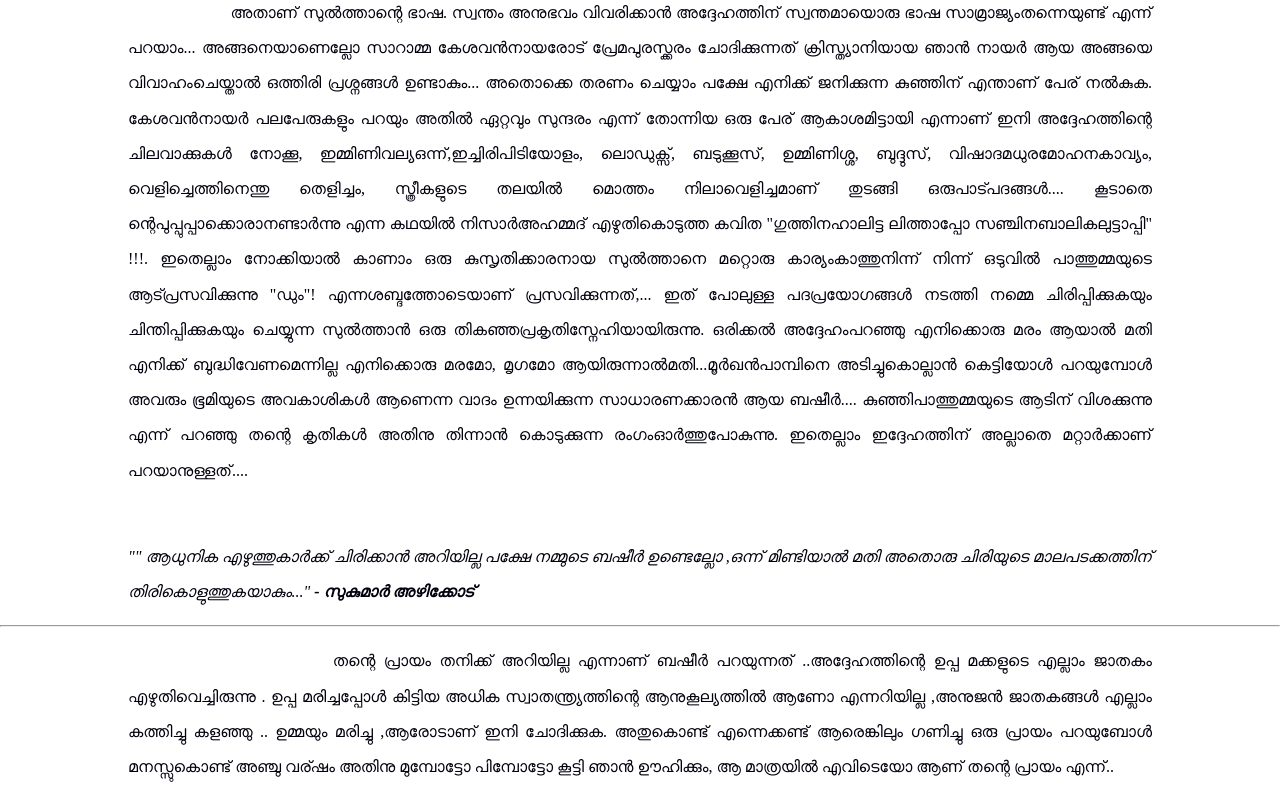
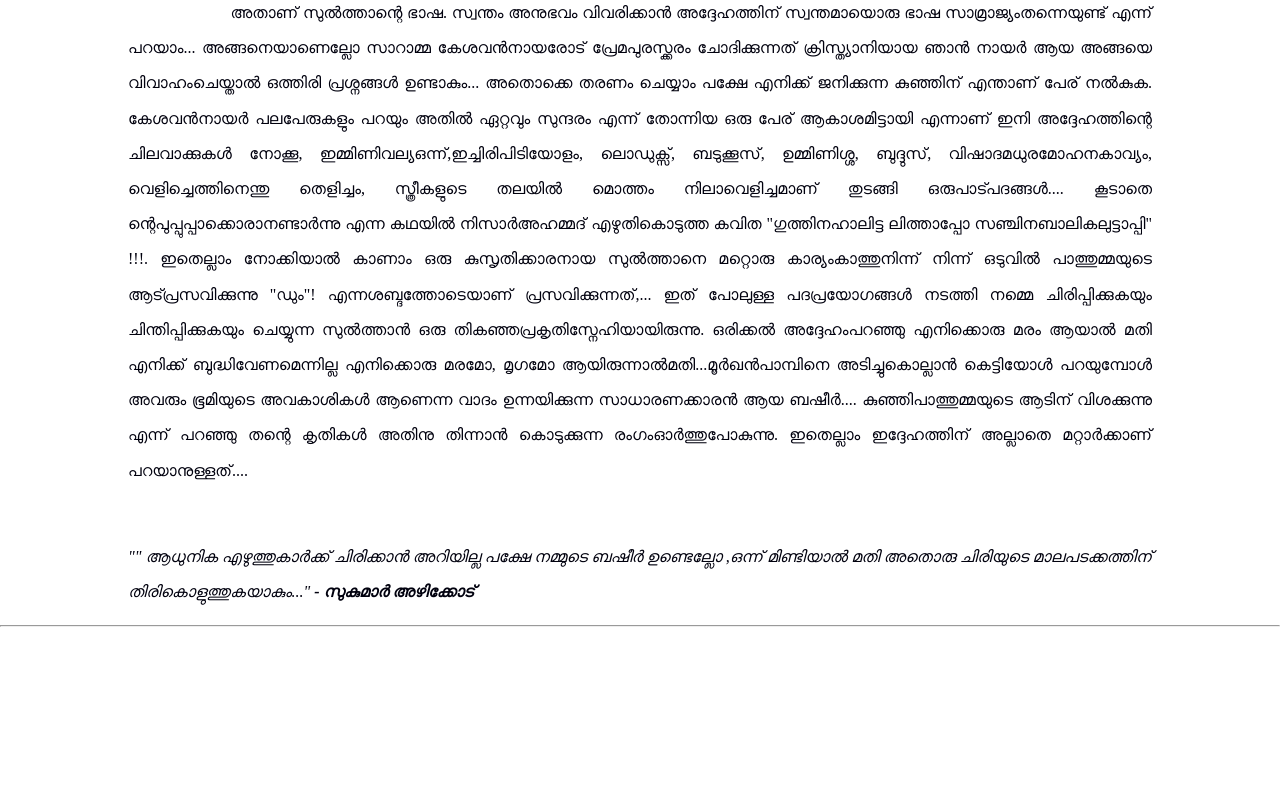
Before and after one commit to muhammadali1405/firstreaders, a plain HTML site: page basheer.html in a window 1280 px wide. Shown: the part 2025-2825 px from the top of the page. After the commit the page ends 2660 px from the top, so only its background shows below. Drawn offline with Linux system fonts and the light colour scheme.

Commit message:
excluded last para

```diff
--- a/basheer.html
+++ b/basheer.html
@@ -159,14 +159,14 @@
           തിരികൊളുത്തുകയാകും..." <span class="writer" >  -  സുകുമാർ അഴിക്കോട് </span> </p>
       </p>
       <hr>
-      <p class="container" style="text-indent: 20%;" >
+      <!--p class="container" style="text-indent: 20%;" >
         തന്റെ പ്രായം തനിക്ക് അറിയില്ല എന്നാണ് ബഷീർ പറയുന്നത് ..അദ്ദേഹത്തിന്റെ ഉപ്പ മക്കളുടെ
         എല്ലാം ജാതകം എഴുതിവെച്ചിരുന്നു . ഉപ്പ മരിച്ചപ്പോൾ കിട്ടിയ അധിക സ്വാതന്ത്ര്യത്തിന്റെ
         ആനുകൂല്യത്തിൽ ആണോ എന്നറിയില്ല ,അനുജൻ ജാതകങ്ങൾ എല്ലാം കത്തിച്ചു കളഞ്ഞു ..
         ഉമ്മയും മരിച്ചു ,ആരോടാണ് ഇനി ചോദിക്കുക. അതുകൊണ്ട് എന്നെക്കണ്ട് ആരെങ്കിലും ഗണിച്ചു
         ഒരു പ്രായം പറയുബോൾ മനസ്സുകൊണ്ട് അഞ്ചു വര്ഷം അതിനു മുമ്പോട്ടോ പിമ്പോട്ടോ കൂട്ടി ഞാൻ
         ഊഹിക്കും, ആ മാത്രയിൽ എവിടെയോ ആണ് തന്റെ പ്രായം എന്ന്..
-      </p>
+      </p-->
 
 
 
```
